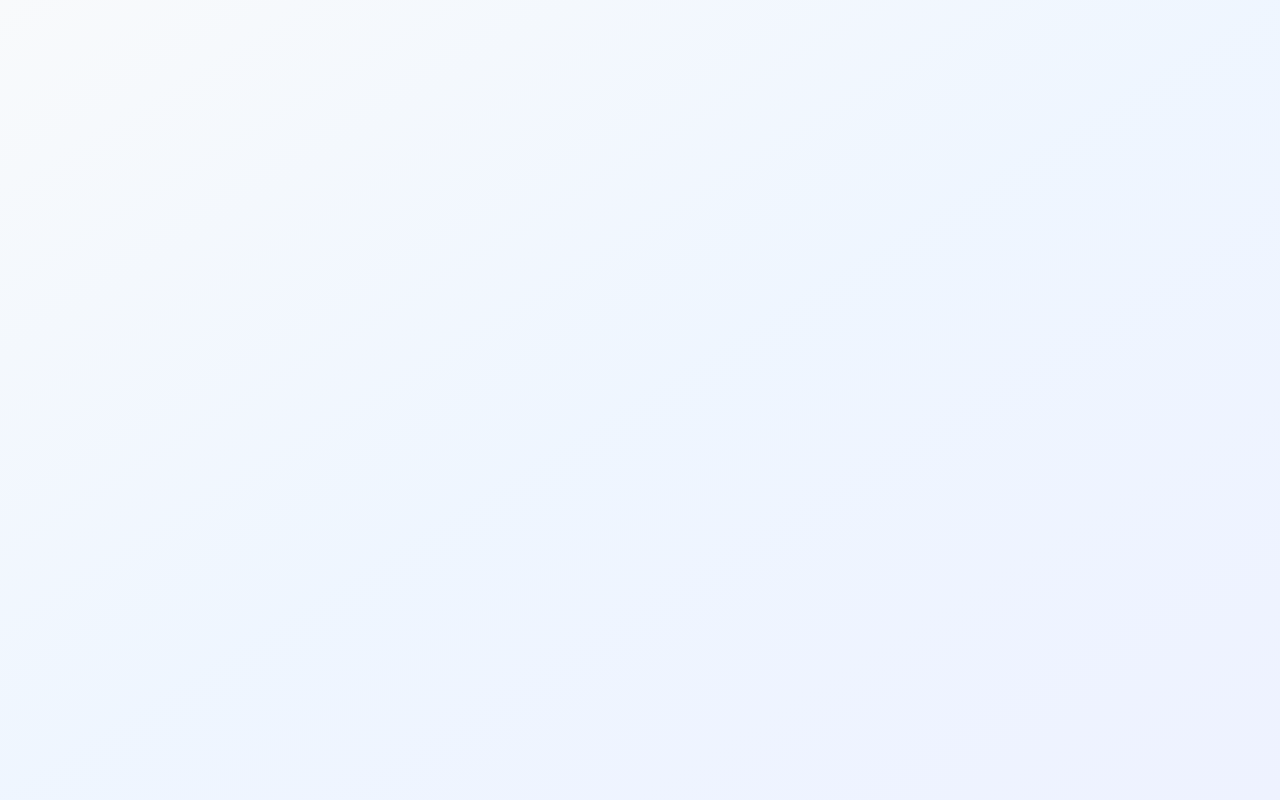
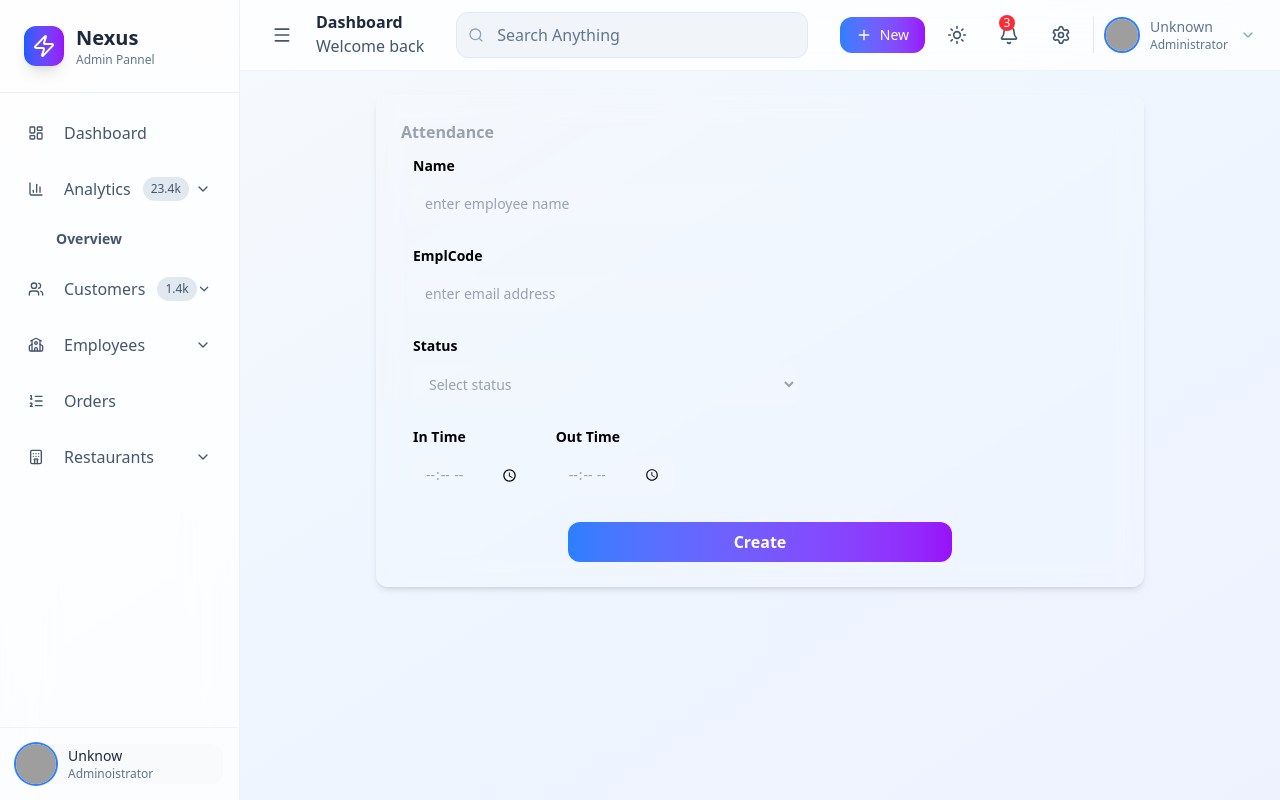
Before and after one commit to aniket0951/restomanag_dashboard, a React (Vite) app: page /dashboard/empl/attendance/create in a window 1280 px wide. Before the commit this address had no page. Built offline with nearby package versions, Linux system fonts and the light colour scheme; grey boxes are pictures that could not be loaded.

Commit message:
add attendance create and update page

```diff
--- a/src/App.tsx
+++ b/src/App.tsx
@@ -18,6 +18,7 @@ import Employees from "./components/layouts/empls/empls";
 import CreateUpdateEmpl from "./components/layouts/empls/create_update_empls";
 import Orders from "./components/layouts/orders/order";
 import Attendance from "./components/layouts/empls/attendance";
+import CreateUpdateAttendance from "./components/layouts/empls/create_update_attendance";
 
 export function ProtectedRoute({ children }: { children: React.ReactNode }) {
   const token = localStorage.getItem("authToken");
@@ -63,6 +64,11 @@ function App() {
           <Route path="empl" element={<Employees />} />
           <Route path="empl/create" element={<CreateUpdateEmpl />} />
           <Route path="empl/attendance" element={<Attendance />} />
+          <Route
+            path="empl/attendance/create"
+            element={<CreateUpdateAttendance />}
+          />
+
           {/* Orders */}
           <Route path="order" element={<Orders />} />
         </Route>
--- /dev/null
+++ b/src/components/layouts/empls/create_update_attendance.tsx
@@ -0,0 +1,193 @@
+import { useForm } from "react-hook-form";
+import { form_class } from "../../../utils/csstags";
+import { useLocation } from "react-router-dom";
+import { useEffect, useState } from "react";
+
+const form_label: string =
+  "block mb-2.5 text-sm font-black text-heading dark:text-white";
+
+const form_input: string =
+  "block w-sm mt-2 rounded-md bg-white/5 px-3 py-2 text-base text-gray-400 dark:text-gray-400 outline-1 outline-white/10 placeholder:text-gray-400 focus:outline-2 focus:outline-slate-200/50 sm:text-sm";
+
+const create_update_button: string =
+  "flex justify-center items-center py-2 px-4 bg-gradient-to-r from-blue-500 to-purple-600 text-white rounded-xl hover:from-purple-600 hover:to-blue-500 hover:shadow-lg active:scale-95 transition-all duration-300 mt-4 cursor-pointer w-sm text-center disabled:opacity-50 font-black";
+
+type UpdateAttendaceForm = {
+  pid: string;
+  name: string;
+  empl_code: string;
+  attendance_status: string;
+  attendance_date: string;
+  in_time: string;
+  out_time: string;
+};
+
+const convertTo24Hour = (timeString: string | null | undefined): string => {
+  if (!timeString) return "";
+
+  // Remove AM/PM and get time part
+  const timePart = timeString.replace(/\s*(AM|PM)/i, "").trim();
+  const period = timeString.match(/(AM|PM)/i)?.[0]?.toUpperCase();
+
+  const [hours, minutes] = timePart.split(":") as [string, string];
+  let hourNum = parseInt(hours, 10);
+
+  // Already in 24-hour format (like "18:00")
+  if (hourNum > 12) {
+    return `${String(hourNum).padStart(2, "0")}:${minutes}`;
+  }
+
+  // Convert 12-hour to 24-hour
+  if (period === "PM" && hourNum !== 12) {
+    hourNum += 12;
+  } else if (period === "AM" && hourNum === 12) {
+    hourNum = 0;
+  }
+
+  return `${String(hourNum).padStart(2, "0")}:${minutes}`;
+};
+
+function CreateUpdateAttendance() {
+  // const naviaget = useNavigate();
+  const [itemMenuForUpdate, setItemMenuForUpdate] = useState(false);
+  const {
+    register,
+    handleSubmit,
+    setValue,
+    formState: { errors, isSubmitting },
+  } = useForm<UpdateAttendaceForm>({});
+  const { state } = useLocation();
+  const stateAttendance = state?.attendance;
+
+  useEffect(() => {
+    if (stateAttendance != null && stateAttendance != undefined) {
+      setValue("name", stateAttendance.name);
+      setValue("empl_code", stateAttendance.empl_code);
+      setValue("attendance_status", stateAttendance.attendance_status);
+      setValue("attendance_date", stateAttendance.attendance_date);
+      setValue("in_time", convertTo24Hour(stateAttendance.in_time));
+      setValue("out_time", convertTo24Hour(stateAttendance.out_time));
+
+      setItemMenuForUpdate(true);
+    }
+  }, [stateAttendance, setValue]);
+
+  const onSubmit = async (data: UpdateAttendaceForm) => {};
+
+  const onUpdate = async (data: UpdateAttendaceForm) => {};
+
+  return (
+    <div className="space-y-6">
+      <form
+        onSubmit={
+          itemMenuForUpdate ? handleSubmit(onUpdate) : handleSubmit(onSubmit)
+        }
+        className={`${form_class} max-w-3xl mx-auto`}
+      >
+        <div>
+          <h1 className="text-gray-400 dark:text-gray-400 font-black">
+            Attendance
+          </h1>
+          <div className="relative z-0 p-3">
+            <label className={`${form_label}`}>Name</label>
+            <input
+              {...register("name", {
+                required: "Name is required",
+              })}
+              type="text"
+              className={`${form_input} w-sm`}
+              placeholder="enter employee name"
+              disabled={true}
+            />
+          </div>
+          <div className="relative z-0 p-3">
+            <label className={form_label}>EmplCode</label>
+            <input
+              {...register("empl_code", {
+                required: "Email is required",
+              })}
+              className={`${form_input} w-sm`}
+              placeholder="enter email address"
+              disabled={true}
+            ></input>
+          </div>
+          <div className="relative z-0 p-3">
+            <label className={form_label}>Status</label>
+            <select
+              {...register("attendance_status", {
+                required: "Status is required",
+              })}
+              className={form_input}
+            >
+              <option value="">Select status</option>
+              <option value="present">Present</option>
+              <option value="absent">Absent</option>
+              <option value="late">Late</option>
+              <option value="Not Logged">Not Logged</option>
+            </select>
+            {errors.attendance_status && (
+              <p className="text-red-400 text-xs mt-1">
+                {errors.attendance_status.message}
+              </p>
+            )}
+          </div>
+          <div className="flex">
+            <div className="relative z-0 p-3">
+              <label className={form_label}>In Time</label>
+              <input
+                {...register("in_time", {
+                  required: "In Time is required",
+                })}
+                type="time"
+                className="block mt-2 rounded-md bg-white/5 px-3 py-2 text-base text-gray-400 dark:text-gray-400 outline-1 outline-white/10 placeholder:text-gray-400 focus:outline-2 focus:outline-slate-200/50 sm:text-sm"
+              />
+              {errors.in_time && (
+                <p className="text-red-400 text-xs mt-1">
+                  {errors.in_time.message}
+                </p>
+              )}
+            </div>
+            <div className="relative z-0 p-3">
+              <label className={form_label}>Out Time</label>
+              <input
+                {...register("out_time", {
+                  required: "Out Time is required",
+                })}
+                type="time"
+                className="block mt-2 rounded-md bg-white/5 px-3 py-2 text-base text-gray-400 dark:text-gray-400 outline-1 outline-white/10 placeholder:text-gray-400 focus:outline-2 focus:outline-slate-200/50 sm:text-sm"
+              />
+              {errors.in_time && (
+                <p className="text-red-400 text-xs mt-1">
+                  {errors.in_time.message}
+                </p>
+              )}
+            </div>
+          </div>
+        </div>
+
+        {/* Submit Button */}
+        <div className="flex justify-center">
+          {itemMenuForUpdate ? (
+            <button
+              type="submit"
+              disabled={isSubmitting}
+              className={create_update_button}
+            >
+              {isSubmitting ? "Updating..." : "Update"}
+            </button>
+          ) : (
+            <button
+              type="submit"
+              disabled={isSubmitting}
+              className={create_update_button}
+            >
+              {isSubmitting ? "Creating..." : "Create"}
+            </button>
+          )}
+        </div>
+      </form>
+    </div>
+  );
+}
+
+export default CreateUpdateAttendance;
--- a/src/components/layouts/empls/create_update_empls.tsx
+++ b/src/components/layouts/empls/create_update_empls.tsx
@@ -5,7 +5,7 @@ import { restaurantStore, useUserStore } from "../../../store/user_store";
 import { postApi } from "../../../utils/api";
 import { EndPoint } from "../../../utils/endpoints";
 import toast from "react-hot-toast";
-import { useLoaderData, useLocation, useNavigate } from "react-router-dom";
+import { useLocation, useNavigate } from "react-router-dom";
 
 const form_label: string =
   "block mb-2.5 text-sm font-black text-heading dark:text-white";
--- a/src/components/layouts/empls/stats.tsx
+++ b/src/components/layouts/empls/stats.tsx
@@ -1,4 +1,4 @@
-import { ArrowRight, type LucideIcon } from "lucide-react";
+import { type LucideIcon } from "lucide-react";
 import { useEffect, type ReactNode } from "react";
 import { useSideBarStore } from "../../../store/sidebar";
 
--- a/src/types/empls.tsx
+++ b/src/types/empls.tsx
@@ -25,6 +25,7 @@ export interface CreateEmployeeRes {
 }
 
 export interface EmployeeAttendanceRes {
+  pid: string;
   name: string;
   empl_code: string;
   attendance_status: string;
```
Also changed, not shown: src/components/layouts/empls/attendance.tsx (+34 -21 lines).
